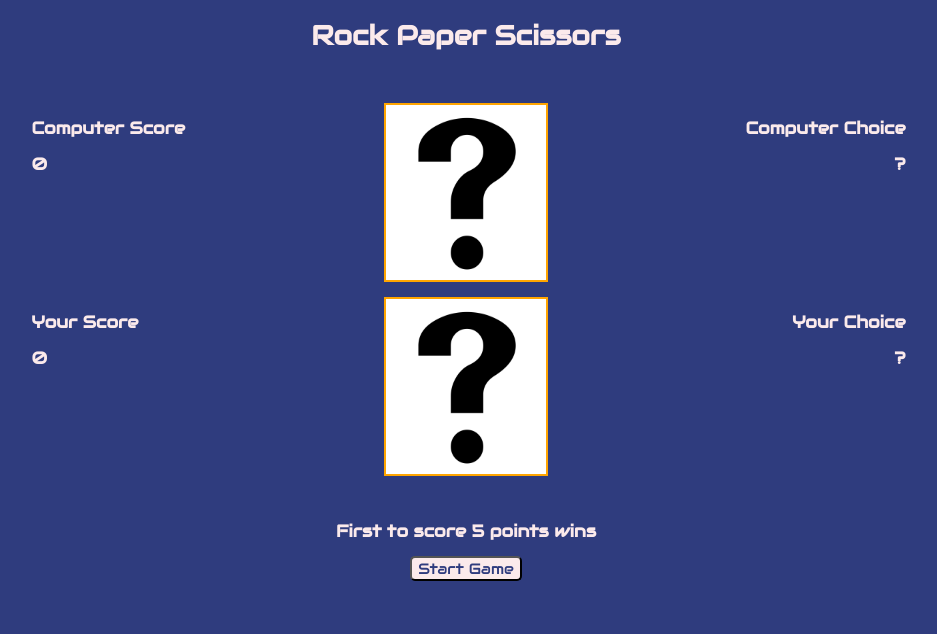
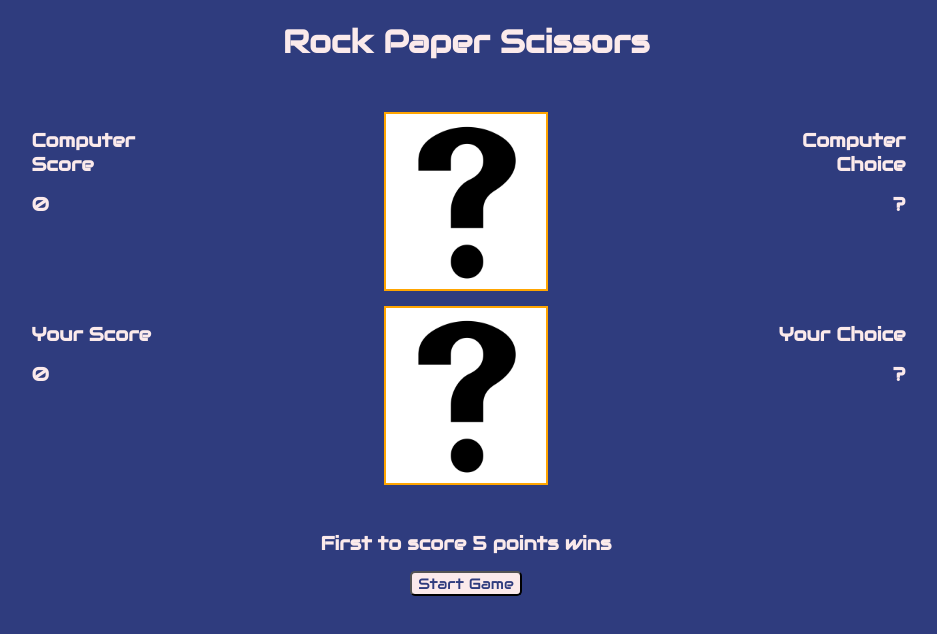
Before and after one commit to Richieon88/rockpaperscissorsgame, a plain HTML site: page index.html in a window 1280 px wide. Shown: the whole page, without its empty margins (174-1111 px from the left). Drawn offline with Linux system fonts and the light colour scheme.

Commit message:
Adjust font sizes for bigger screens

```diff
--- a/assets/css/style.css
+++ b/assets/css/style.css
@@ -11,7 +11,7 @@ body {
 
 h1 {
     max-width: 100%;
-    font-size: 20px;
+    font-size: 22px;
 }
 
 h2 {
@@ -214,10 +214,10 @@ button {
     }
 
     h2 {
-        font-size: 17px;
+        font-size: 19px;
     }
 
     h1 {
-        font-size: 27px;
+        font-size: 32px;
     }
 }
```
